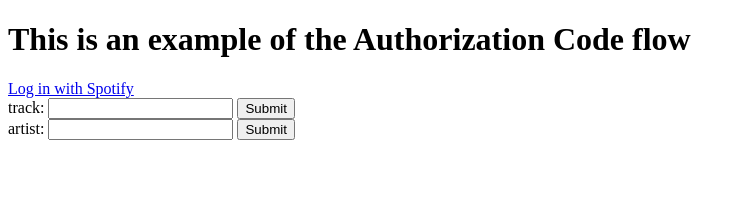
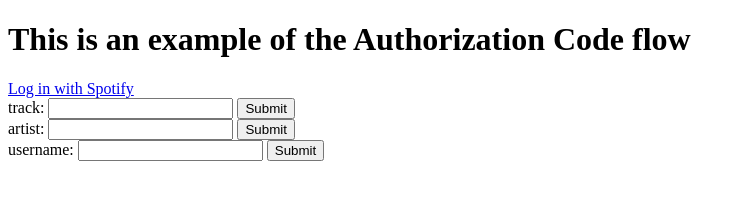
Before and after one commit to michaelsnow3/Final-Project, a website: page spotter-server/public/index.html in a window 1280 px wide. Shown: the whole page, without its empty margins (0-745 px from the left). Drawn offline with Linux system fonts and the light colour scheme.

Commit message:
added check for username change in edit profile enpoint

```diff
--- a/spotter-server/public/index.html
+++ b/spotter-server/public/index.html
@@ -15,5 +15,9 @@
           artist: <input type="text" name="title">
           <input type="submit">
         </form>
+        <form action="/profile/edit/username" method="POST">
+          username: <input type="text" name="username">
+          <input type="submit">
+        </form>
   </body>
 </html>
```
Also changed, not shown: spotter-server/server-endpoints/profile-routes.js (+12 -7 lines).
